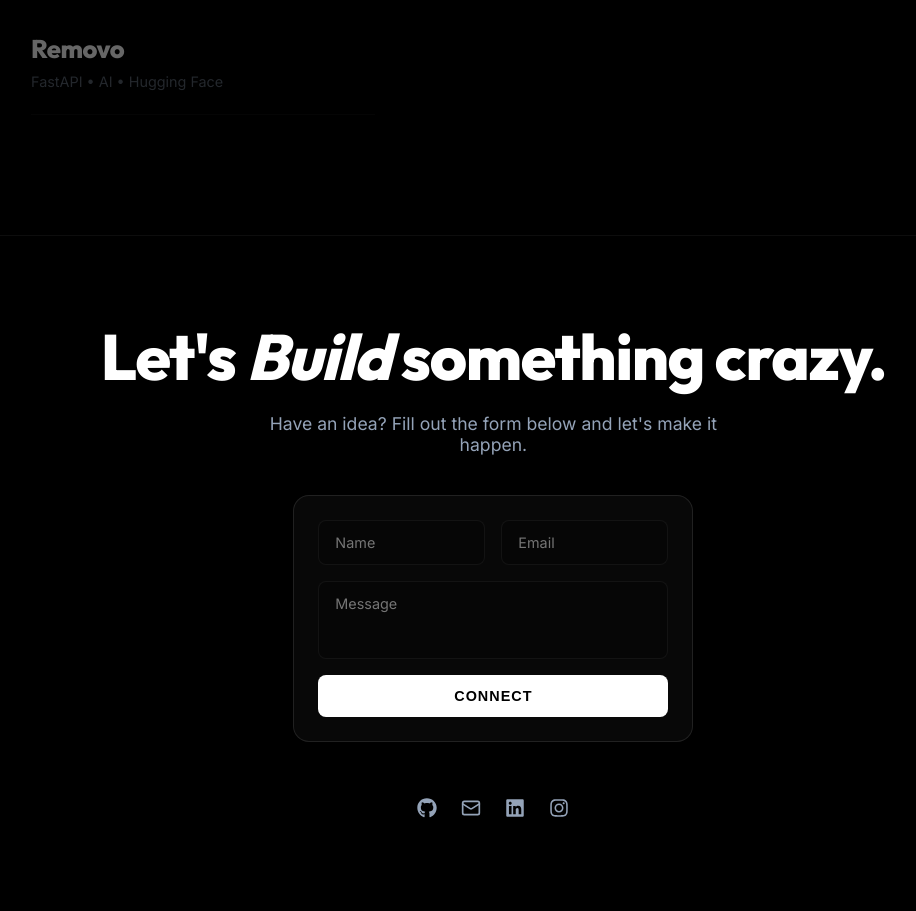
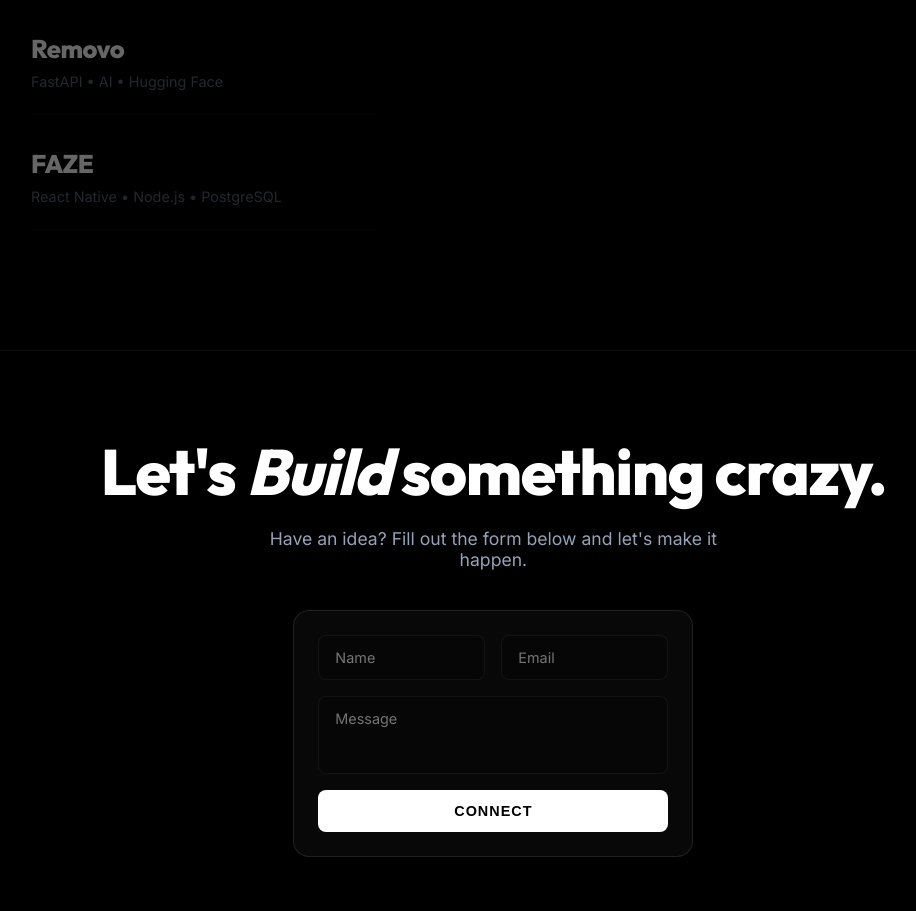
Before and after one commit to talibuilds/portfolio, a React (Vite) app: page / in a window 1280 px wide. Shown: the part 3300-4211 px from the top of the page, without its empty margins (315-1231 px from the left). Built offline with nearby package versions, Linux system fonts and the light colour scheme; no server answers.

Commit message:
update : add new project

```diff
--- a/src/components/Projects.jsx
+++ b/src/components/Projects.jsx
@@ -62,6 +62,16 @@ const projectsList = [
     tags: ['FastAPI', 'AI', 'Hugging Face', 'Vercel'],
     image: '/removo.gif',
     duration: 13000
+  },
+  {
+    name: 'FAZE',
+    description: 'A paid media marketplace where users unlock crystal-clear images from watermarked previews using an in-app coin wallet. Architected a secure S3 proxy layer (no direct CDN links ever exposed) with SHA-256 hashing to prevent content theft — built with React Native, Node.js, Express, and Prisma/PostgreSQL.',
+    language: 'React Native / Node.js',
+    link: 'https://github.com/talibuilds/FAZE',
+    live: 'https://expo.dev/accounts/talibuilds/projects/faze-mobile/builds/e6734ae4-b87e-4cf9-97f4-5dfb96e6d469',
+    tags: ['React Native', 'Node.js', 'PostgreSQL', 'Express'],
+    image: '/faze.gif',
+    duration: 26000
   }
 ];
 
```
Also changed, not shown: 1 other file (tests, documents, lock files or other folders).
